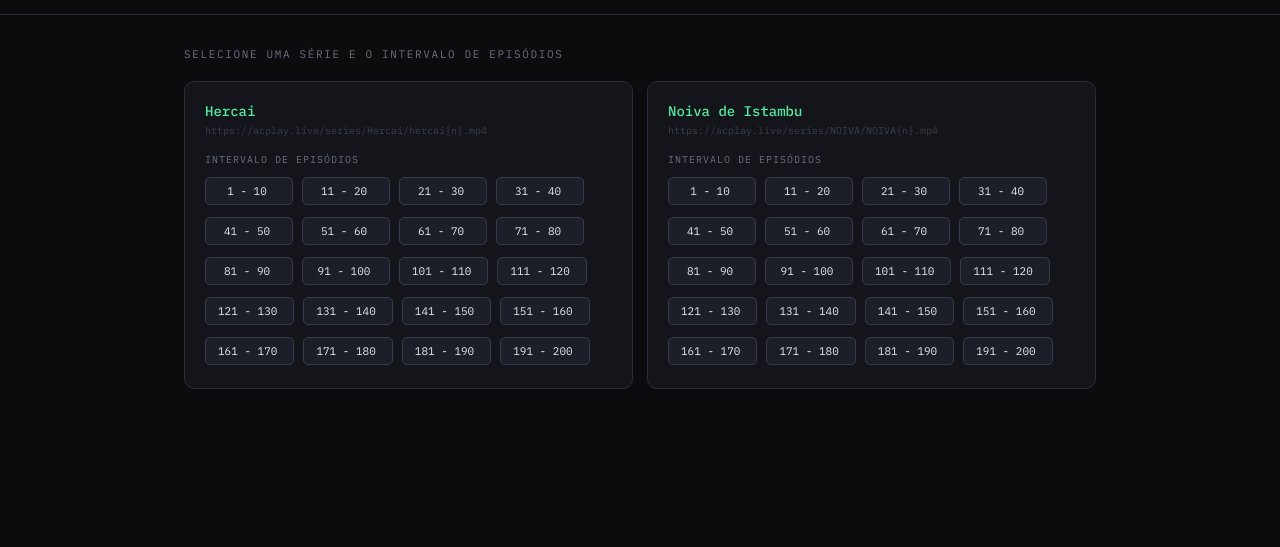
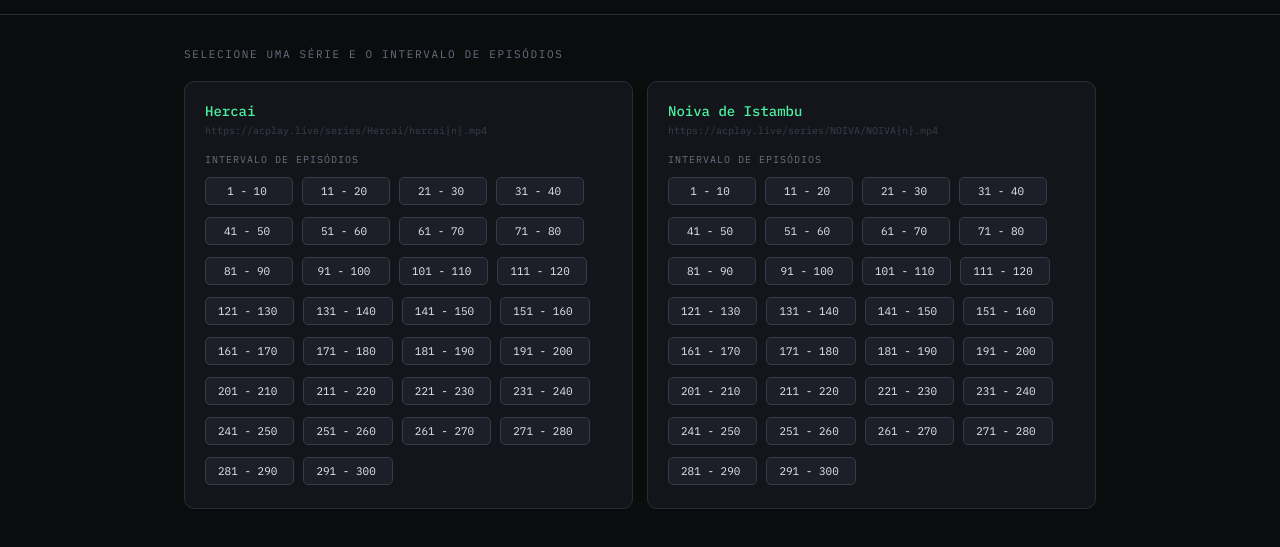
Before and after one commit to FabioHorsts/url-scanner, a website: page public/index.html in a window 1280 px wide. Shown: the part 51-598 px from the top of the page. Drawn offline with Linux system fonts and the light colour scheme.

Commit message:
Update index.html

```diff
--- a/public/index.html
+++ b/public/index.html
@@ -3,7 +3,7 @@
 <head>
 <meta charset="UTF-8" />
 <meta name="viewport" content="width=device-width, initial-scale=1.0" />
-<title>URL Scanner</title>
+<title>Novelinha</title>
 <link rel="preconnect" href="https://fonts.googleapis.com" />
 <link href="https://fonts.googleapis.com/css2?family=IBM+Plex+Mono:wght@400;500&family=IBM+Plex+Sans:wght@300;400;500&display=swap" rel="stylesheet" />
 <style>
@@ -271,7 +271,17 @@
   { label: "161 - 170", from: 161, to: 170},
   { label: "171 - 180", from: 171, to: 180},
   { label: "181 - 190", from: 181, to: 190},
-  { label: "191 - 200", from: 191, to: 200}
+  { label: "191 - 200", from: 191, to: 200},
+  { label: "201 - 210", from: 201, to: 210},
+  { label: "211 - 220", from: 211, to: 220},
+  { label: "221 - 230", from: 221, to: 230},
+  { label: "231 - 240", from: 231, to: 240},
+  { label: "241 - 250", from: 241, to: 250},
+  { label: "251 - 260", from: 251, to: 260},
+  { label: "261 - 270", from: 261, to: 270},
+  { label: "271 - 280", from: 271, to: 280},
+  { label: "281 - 290", from: 281, to: 290},
+  { label: "291 - 300", from: 291, to: 300}
 ];
 /* ════════════════════════════════════ */
 
```
